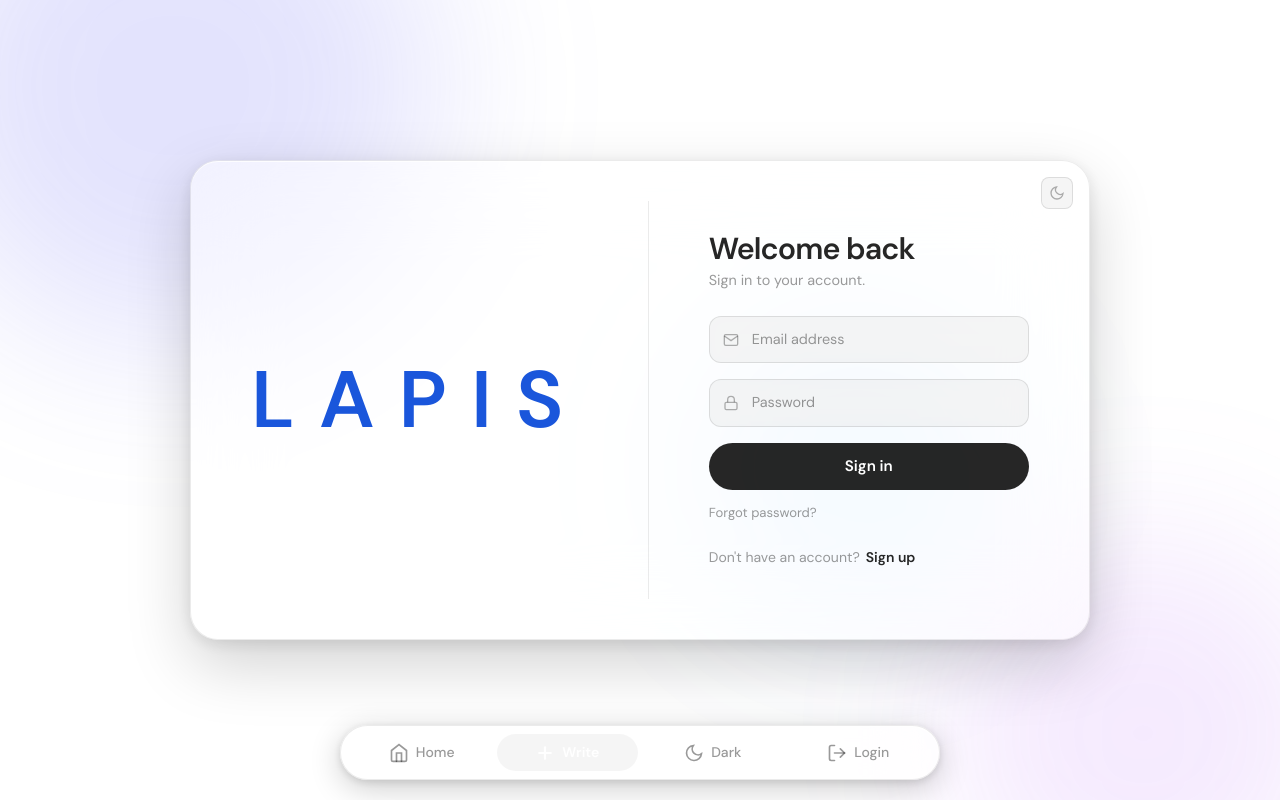
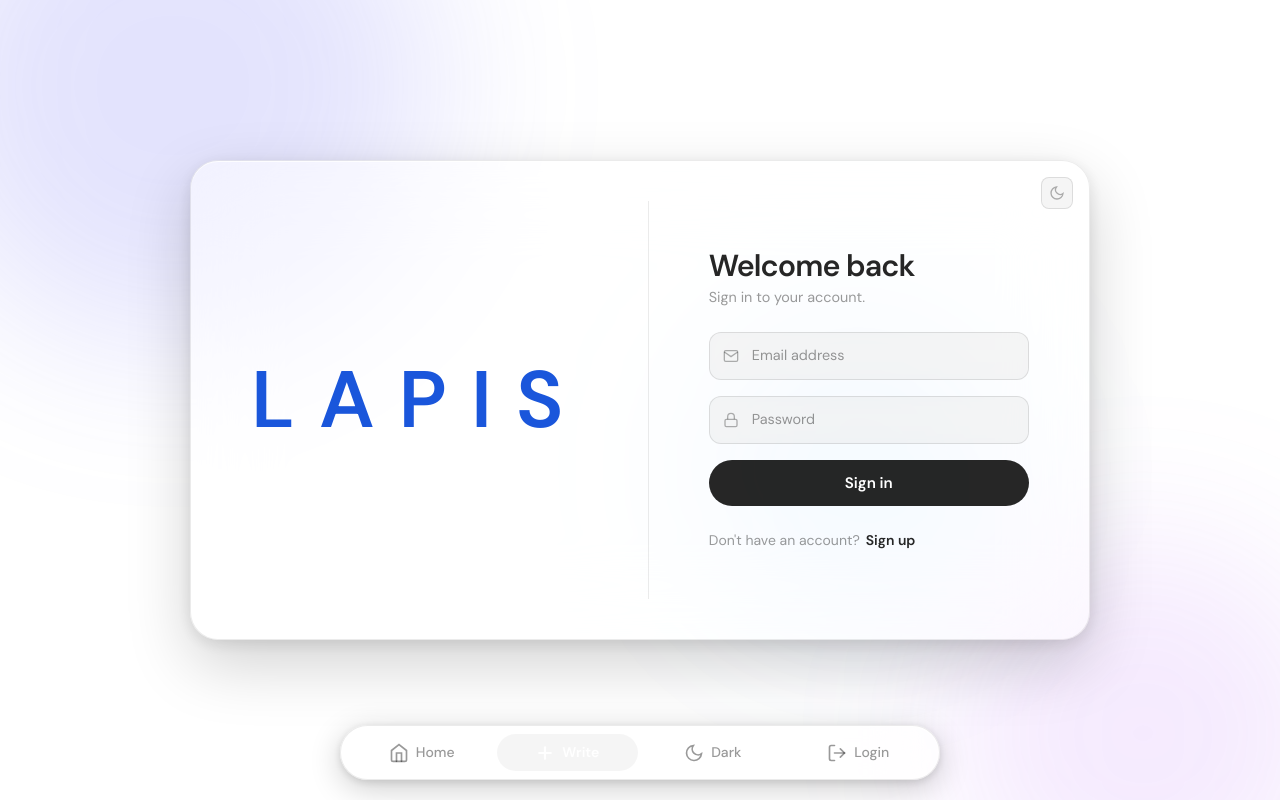
Before and after one commit to deyperfect/lapis, a Vue app: page /login in a window 1280 px wide. Built offline with nearby package versions, Linux system fonts and the light colour scheme; no server answers.

Commit message:
Adjusted signin component

```diff
--- a/src/components/Signin.vue
+++ b/src/components/Signin.vue
@@ -81,7 +81,7 @@ const submit = async () => {
             </button>
           </form>
 
-          <a href="#" class="forgot-link">Forgot password?</a>
+
 
           <div class="form-footer">
             <span>Don't have an account?</span>
```
